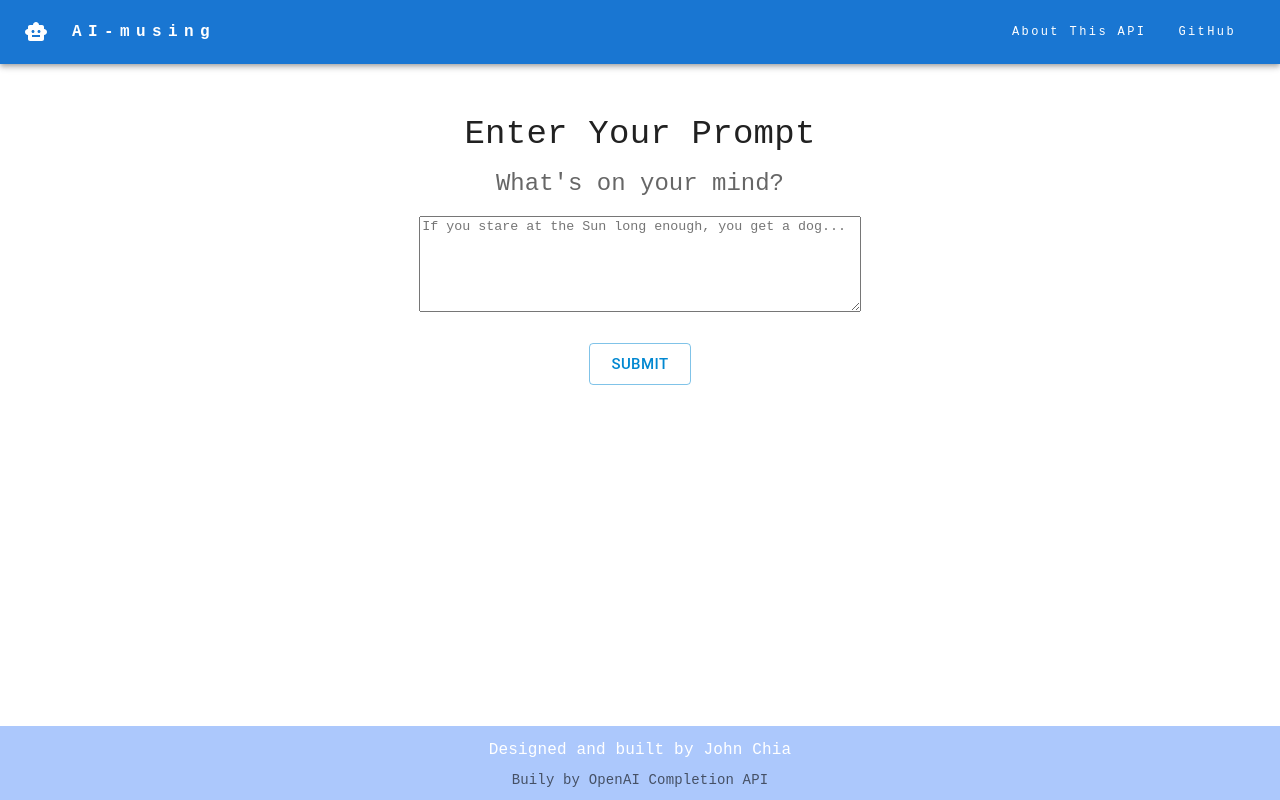
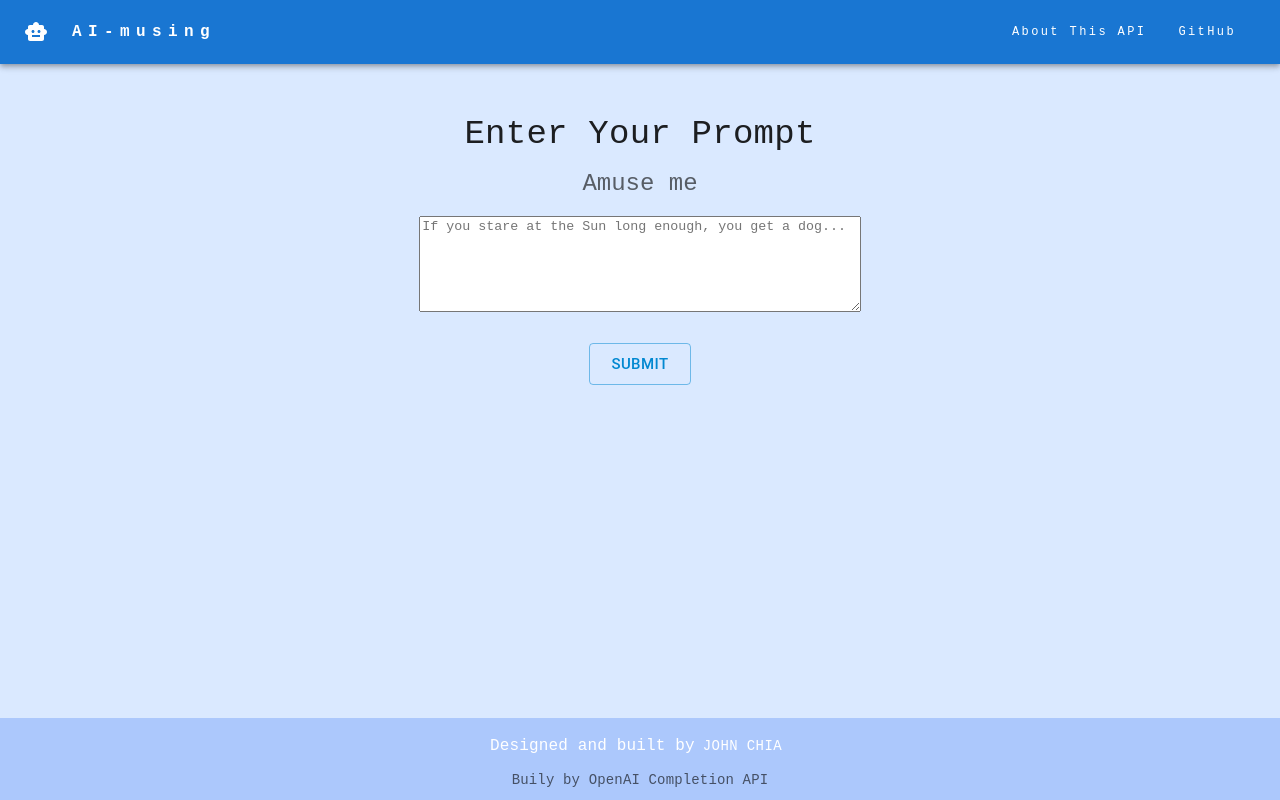
Before and after one commit to fluffyjohnny/AI-musing, a React (Create React App) app in the folder ai-musing/: page / in a window 1280 px wide. Built offline with nearby package versions, Linux system fonts and the light colour scheme.

Commit message:
adjust components for footer, form, and responses

```diff
--- a/ai-musing/src/App.css
+++ b/ai-musing/src/App.css
@@ -1,38 +1,5 @@
 .App {
   text-align: center;
+  background-color: #dae9ff;
+  height: 100vh;
 }
-
-.App-logo {
-  height: 40vmin;
-  pointer-events: none;
-}
-
-@media (prefers-reduced-motion: no-preference) {
-  .App-logo {
-    animation: App-logo-spin infinite 20s linear;
-  }
-}
-
-.App-header {
-  background-color: #282c34;
-  min-height: 100vh;
-  display: flex;
-  flex-direction: column;
-  align-items: center;
-  justify-content: center;
-  font-size: calc(10px + 2vmin);
-  color: white;
-}
-
-.App-link {
-  color: #61dafb;
-}
-
-@keyframes App-logo-spin {
-  from {
-    transform: rotate(0deg);
-  }
-  to {
-    transform: rotate(360deg);
-  }
-}
--- a/ai-musing/src/App.jsx
+++ b/ai-musing/src/App.jsx
@@ -8,6 +8,7 @@ import {
   Tabs,
   styled,
   CssBaseline,
+  Grid,
 } from "@mui/material";
 import SmartToyIcon from "@mui/icons-material/SmartToy";
 import { useState } from "react";
@@ -40,7 +41,6 @@ const BootstrapButton = styled(Button)({
     borderColor: "#005cbf",
   },
 });
-
 
 function App() {
   const [responses, setResponses] = useState([]);
@@ -87,7 +87,7 @@ function App() {
             </BootstrapButton>
             <BootstrapButton
               key="2"
-              href="https://github.com/fluffyjohnny"
+              href="https://github.com/fluffyjohnny/AI-musing"
               size="medium"
               target="_blank"
               sx={sx}
@@ -97,12 +97,22 @@ function App() {
           </Toolbar>
         </Container>
       </AppBar>
-      <main>
+      <Container maxWidth="lg" sx={{ marginBottom: "20px", backgroundColor: "#dae9ff" }}>
         <Form addResponse={addResponse} />
-        {responses.map((response, index) => (
-          <Response key={index} data={response} />
-        ))}
-      </main>
+        <Container align='center'>
+          <Grid container>
+            {responses.map((response, index) => (
+              <Grid key={index} item>
+                <Response key={index} data={response} />
+              </Grid>
+            ))}
+          </Grid>
+          <br />
+          <br />
+          <br />
+        </Container>
+      </Container>
+      <br />
       <Footer />
     </div>
   );
--- a/ai-musing/src/components/footer.jsx
+++ b/ai-musing/src/components/footer.jsx
@@ -1,17 +1,36 @@
-import { Typography } from "@mui/material";
+import { Typography, Button } from "@mui/material";
 
-
-const Footer =  () => {
+const Footer = () => {
   return (
     <footer>
-        <Typography variant="subtitle1" align="center" fontFamily='monospace' gutterBottom>
-          Designed and built by John Chia
-        </Typography>
-        <Typography variant="body2" align="center" fontFamily='monospace' color="textSecondary">
-          Buily by OpenAI Completion API
-        </Typography>
-      </footer>
-  )
-}
+      <Typography
+        variant="subtitle1"
+        align="center"
+        fontFamily="monospace"
+        gutterBottom
+      >
+        Designed and built by
+        <Button
+          sx={{
+            fontFamily: "monospace",
+            color: "white",
+          }}
+          href="https://github.com/fluffyjohnny/"
+          target="_blank"
+        >
+          John Chia
+        </Button>
+      </Typography>
+      <Typography
+        variant="body2"
+        align="center"
+        fontFamily="monospace"
+        color="textSecondary"
+      >
+        Buily by OpenAI Completion API
+      </Typography>
+    </footer>
+  );
+};
 
 export default Footer;
--- a/ai-musing/src/components/form.jsx
+++ b/ai-musing/src/components/form.jsx
@@ -64,7 +64,7 @@ const Form = (props) => {
           color="textSecondary"
           paragraph
         >
-          What's on your mind?
+         Amuse me
         </Typography>
         <form>
           <TextareaAutosize
--- a/ai-musing/src/components/response.jsx
+++ b/ai-musing/src/components/response.jsx
@@ -4,20 +4,20 @@ import Card from "@mui/material/Card";
 const Response = (props) => {
   let { prompt, response } = props.data;
   return (
-    <Card sx={{ minWidth: 275 }}>
+    <Card sx={{ minWidth: 300, maxWidth: 600 }}>
       <CardContent>
         <Typography sx={{ fontSize: 14 }} color="text.secondary" gutterBottom>
           Prompt:
         </Typography>
-        <Typography variant="h5" component="div">
+        <Typography variant="h5" component="div" gutterBottom>
           {prompt}
-          </Typography>
+        </Typography>
         <Typography sx={{ fontSize: 14 }} color="text.secondary" gutterBottom>
           Response:
         </Typography>
-        <Typography variant="h5" component="div">
+        <Typography variant="h5" component="div" gutterBottom>
           {response}
-          </Typography>
+        </Typography>
       </CardContent>
     </Card>
   );
--- a/ai-musing/src/styles.scss
+++ b/ai-musing/src/styles.scss
@@ -8,4 +8,5 @@ footer {
   color: white;
   text-align: center;
   padding: 10px;
+  margin-top: 20px;
 }
```
